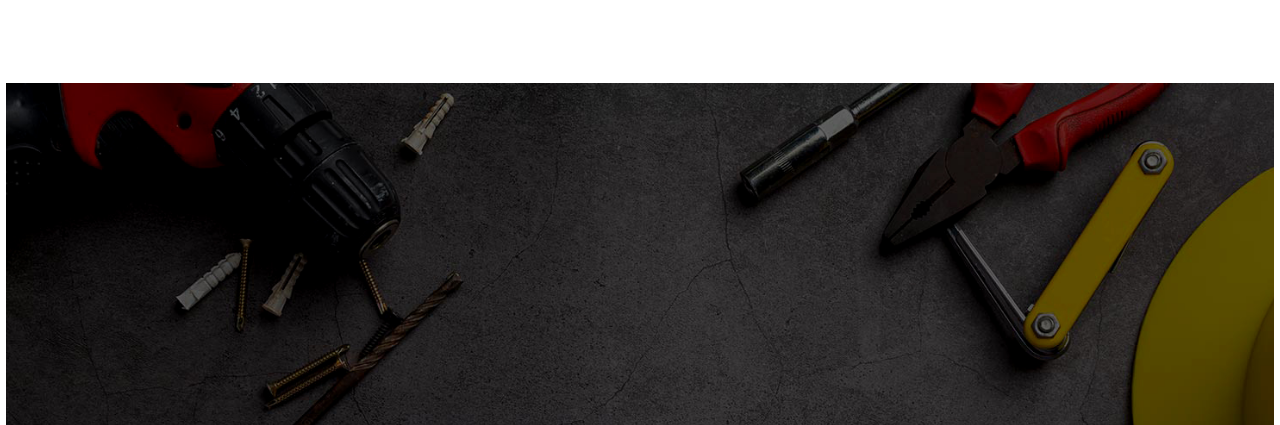
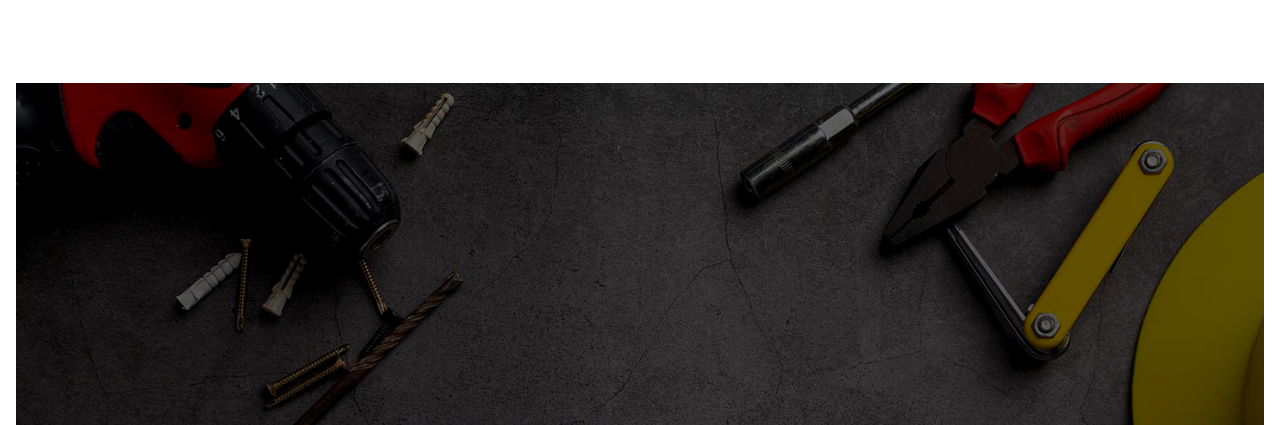
Before and after one commit to matejvalocky/renostav-for-mobile-devices, a plain HTML site: page index.html in a window 1280 px wide. Shown: the part 133-558 px from the top of the page. Drawn offline with nearby package versions, Linux system fonts and the light colour scheme.

Commit message:
centrovanie stránky index.html2

```diff
--- a/styles.css
+++ b/styles.css
@@ -7,8 +7,8 @@
 
 body{
     background-color: #FFFFFF;
-    margin: 0 6px;
-
+    width: 97.5%;
+    margin: 0 auto;
 }
 
 
```
